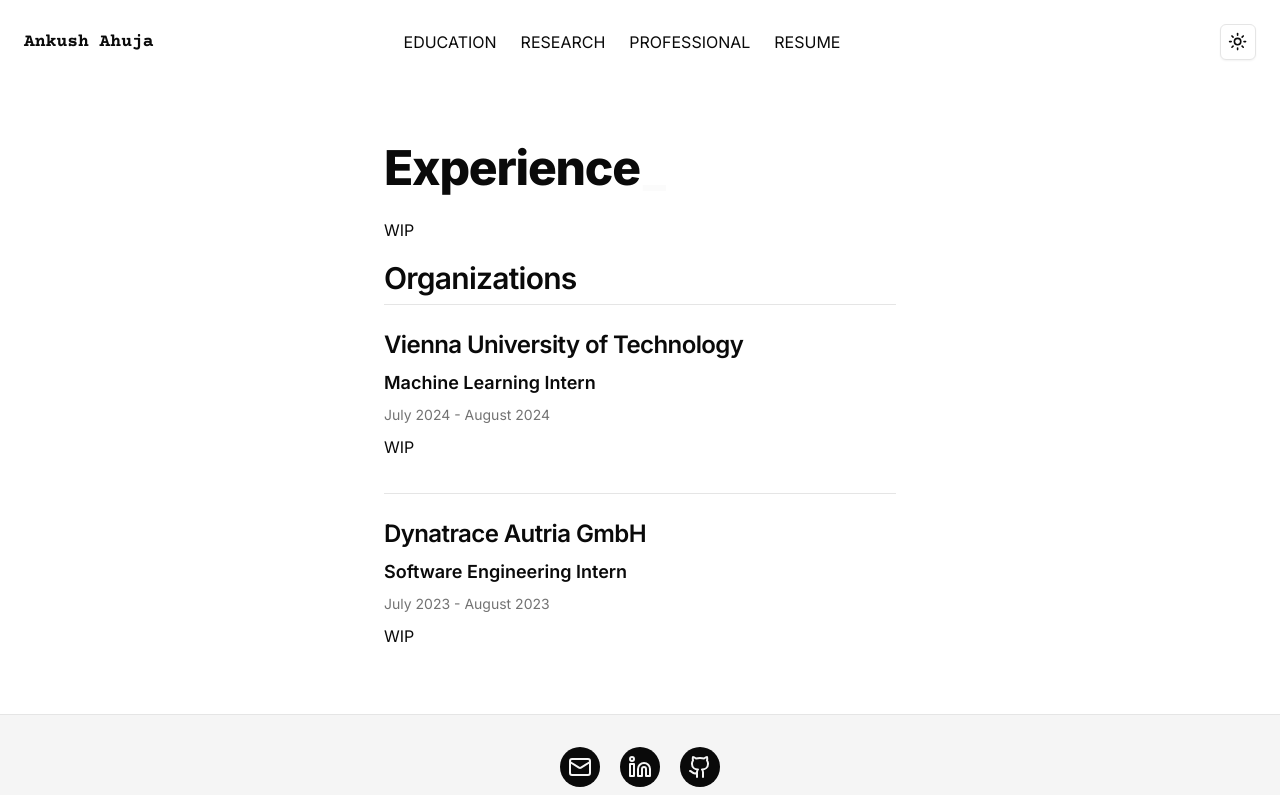
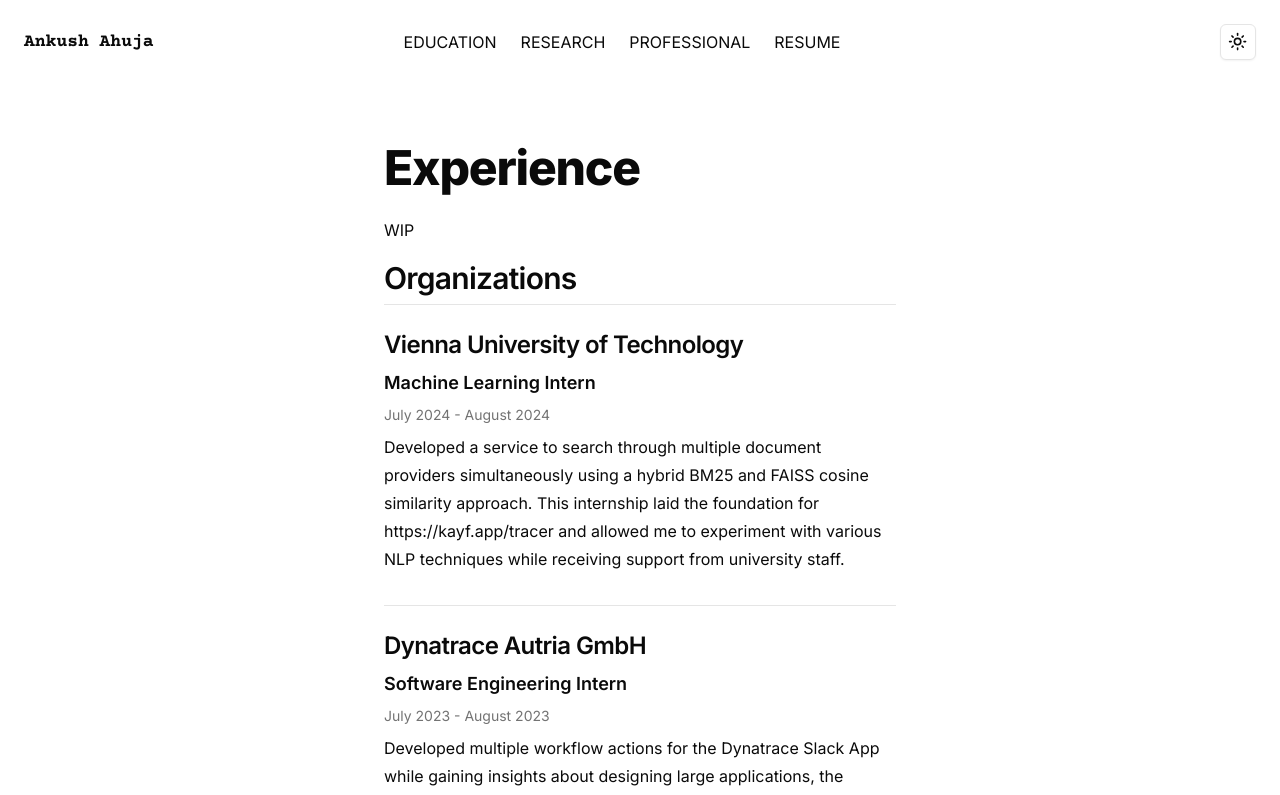
Before and after one commit to aa-irsya/ahujaankush.github.io, a Next.js app: page /professional in a window 1280 px wide. Shown: the top 795 px of the page. Built offline with nearby package versions, Linux system fonts and the light colour scheme.

Commit message:
Finish /professional

```diff
--- a/src/app/(main)/professional/page.tsx
+++ b/src/app/(main)/professional/page.tsx
@@ -12,14 +12,14 @@
   {
     company: "Vienna University of Technology",
     position: "Machine Learning Intern",
-    description: "WIP",
+    description: "Developed a service to search through multiple document providers simultaneously using a hybrid BM25 and FAISS cosine similarity approach. This internship laid the foundation for https://kayf.app/tracer and allowed me to experiment with various NLP techniques while receiving support from university staff.",
     timeframe: "July 2024 - August 2024",
     link: "https://www.tuwien.at/en/",
   },
   {
     company: "Dynatrace Autria GmbH",
     position: "Software Engineering Intern",
-    description: "WIP",
+    description: "Developed multiple workflow actions for the Dynatrace Slack App while gaining insights about designing large applications, the Dynatrace observability platform and agile methodologies.",
     timeframe: "July 2023 - August 2023",
     link: "https://www.dynatrace.com/",
   },
--- a/src/app/(main)/research/page.tsx
+++ b/src/app/(main)/research/page.tsx
@@ -1,10 +1,8 @@
 "use client"
 
 import Section from "@/components/layout/layout";
-import { Separator } from "@/components/ui/separator";
 
-import { Heading1, Heading2, Heading3, Large, Mute, Paragraph } from "@/components/ui/typography";
-import Link from "next/link";
+import { Heading1 } from "@/components/ui/typography";
 import React from "react";
 import { Typewriter } from 'react-simple-typewriter'
 
@@ -15,7 +13,7 @@
         <div className="flex flex-col md:space-y-6 lg:space-y-0">
           <Heading1 >
             <Typewriter
-              words={['WIP', 'Work In Progress']}
+              words={['WIP', 'Work In Progress', "I'm still working on my papers..."]}
               loop={5}
               cursor
               cursorStyle='_'
```
